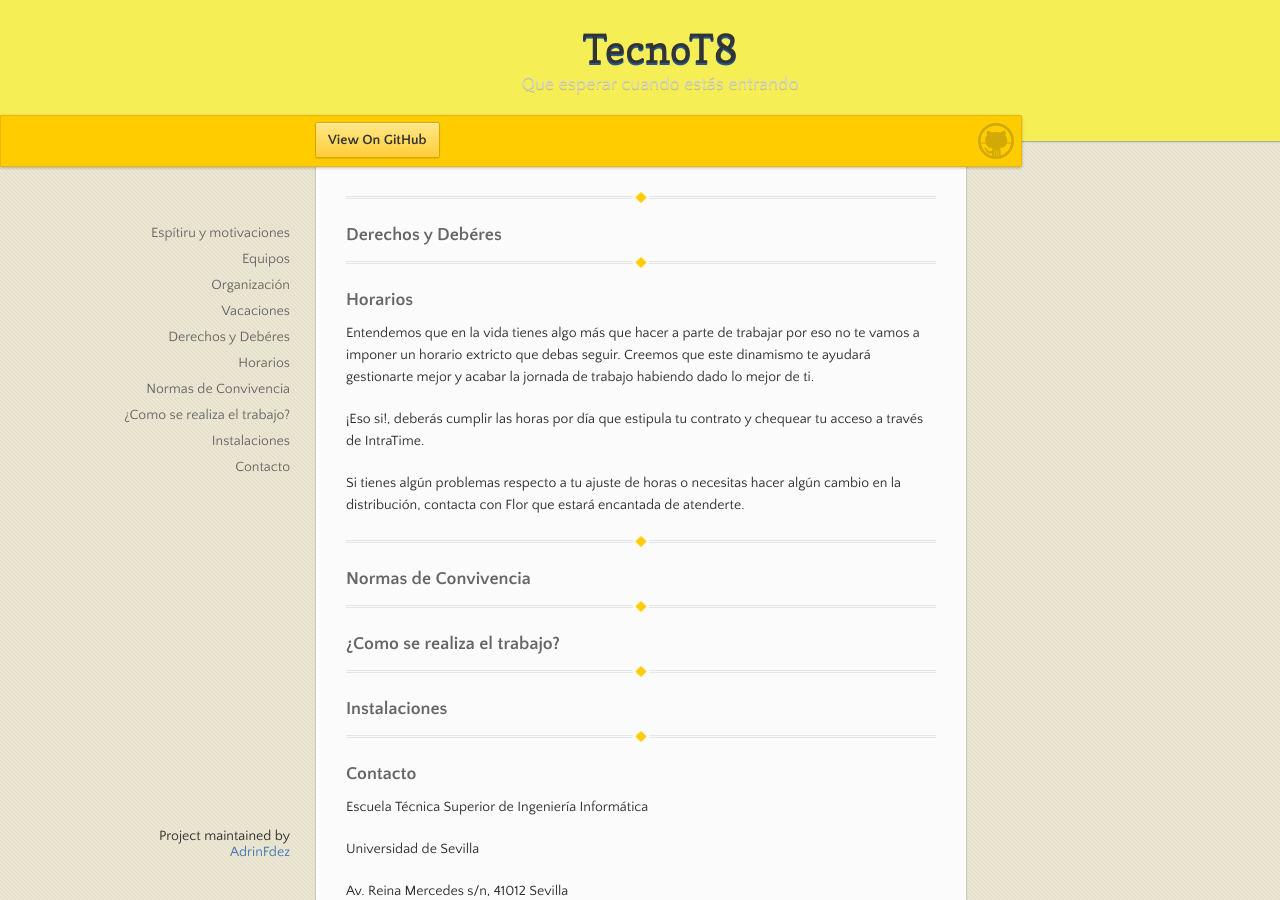
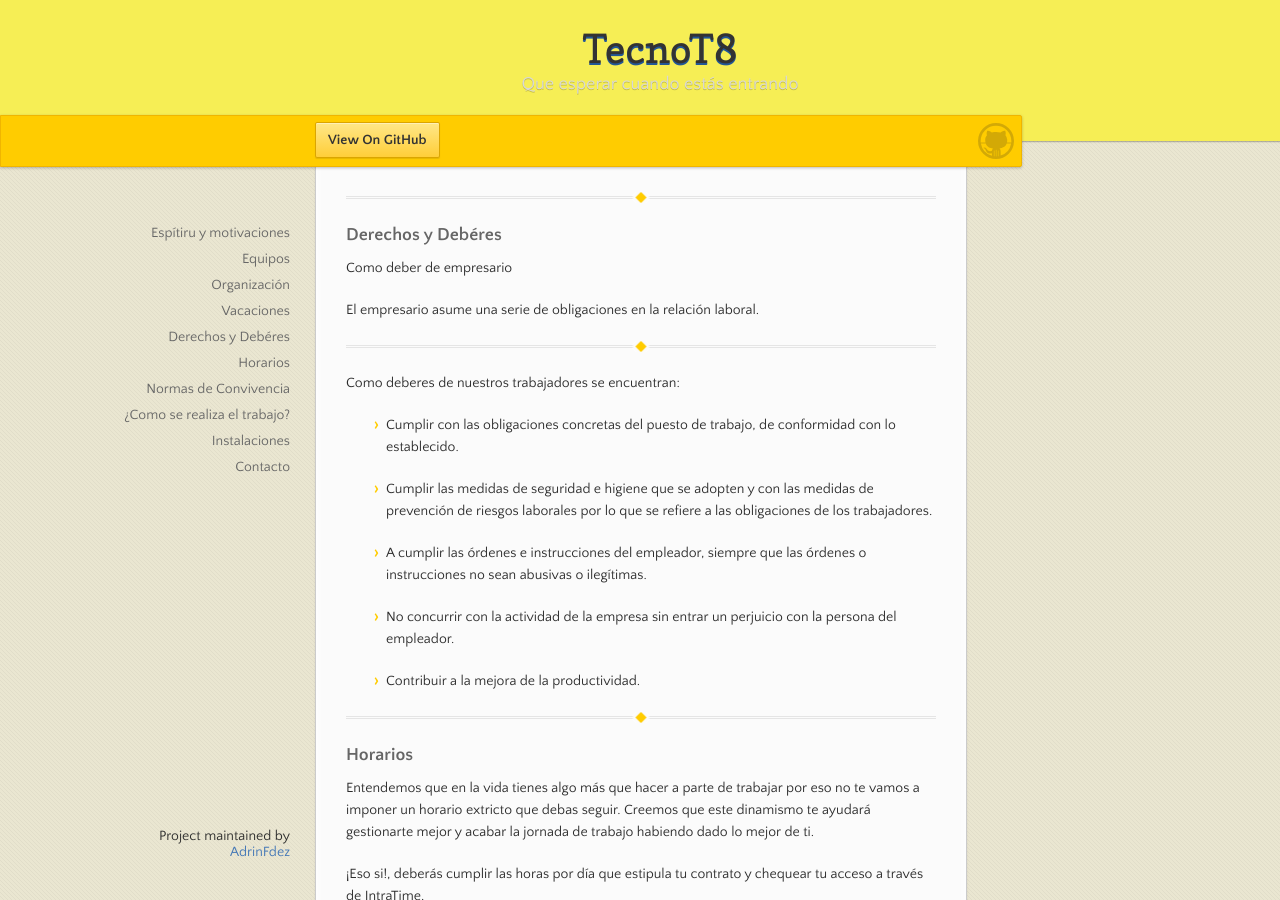
Before and after one commit to AdrinFdez/TecnoT8, a Jekyll site: the page built from index.md, in a window 1280 px wide and 900 px high, scrolled down 1454 px. Built offline with Jekyll 4.4.1, drawn with Linux system fonts in a browser that asks for light colours.

Commit message:
Update index.md

```diff
--- a/index.md
+++ b/index.md
@@ -49,7 +49,26 @@ Este es el calendario de vacaciones mayores que recogemos en TecnoT8 sin incluir
 
 ### Derechos y Debéres
 
+Como deber de empresario
+
+El empresario asume una serie de obligaciones en la relación laboral.
+
 ***
+
+Como deberes de nuestros trabajadores se encuentran:
+
+- Cumplir con las obligaciones concretas del puesto de trabajo, de conformidad con lo establecido.
+
+- Cumplir las medidas de seguridad e higiene que se adopten y con las medidas de prevención de riesgos laborales por lo que se refiere a las obligaciones de los trabajadores.
+
+- A cumplir las órdenes e instrucciones del empleador, siempre que las órdenes o instrucciones no sean abusivas o ilegítimas.
+
+- No concurrir con la actividad de la empresa sin entrar un perjuicio con la persona del empleador.
+
+- Contribuir a la mejora de la productividad.
+
+***
+
 
 ### Horarios
 
```
